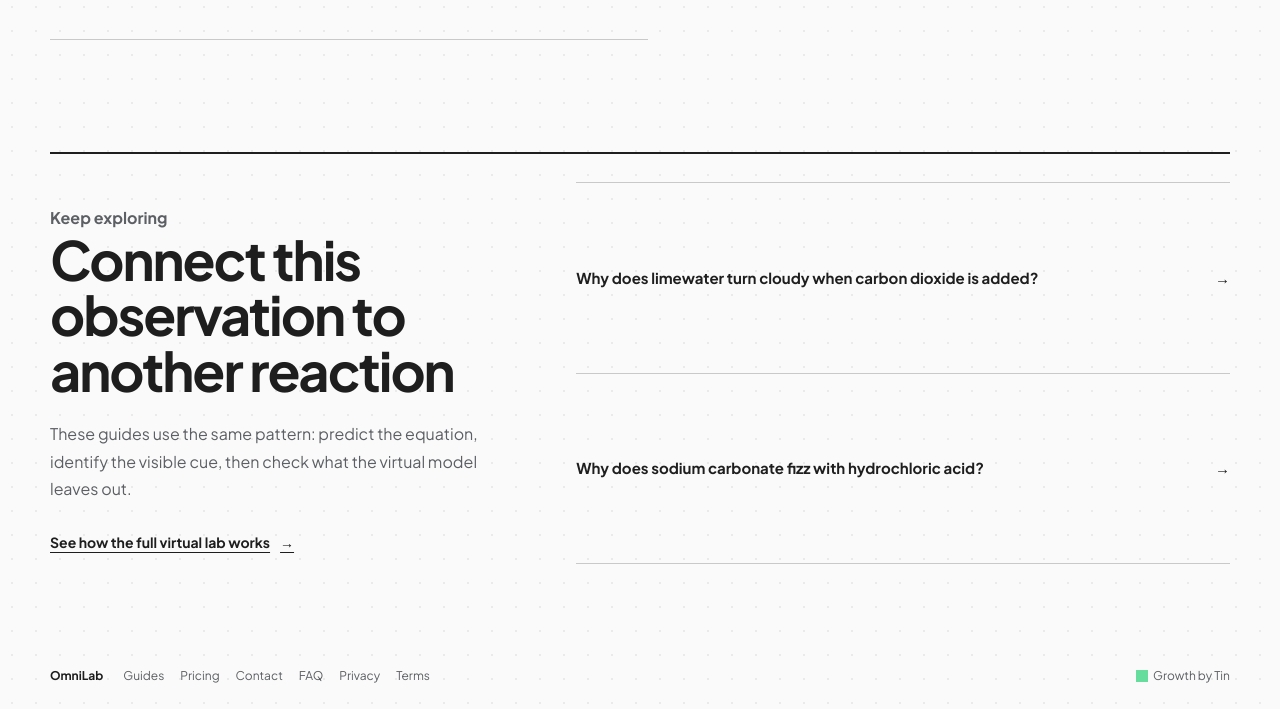
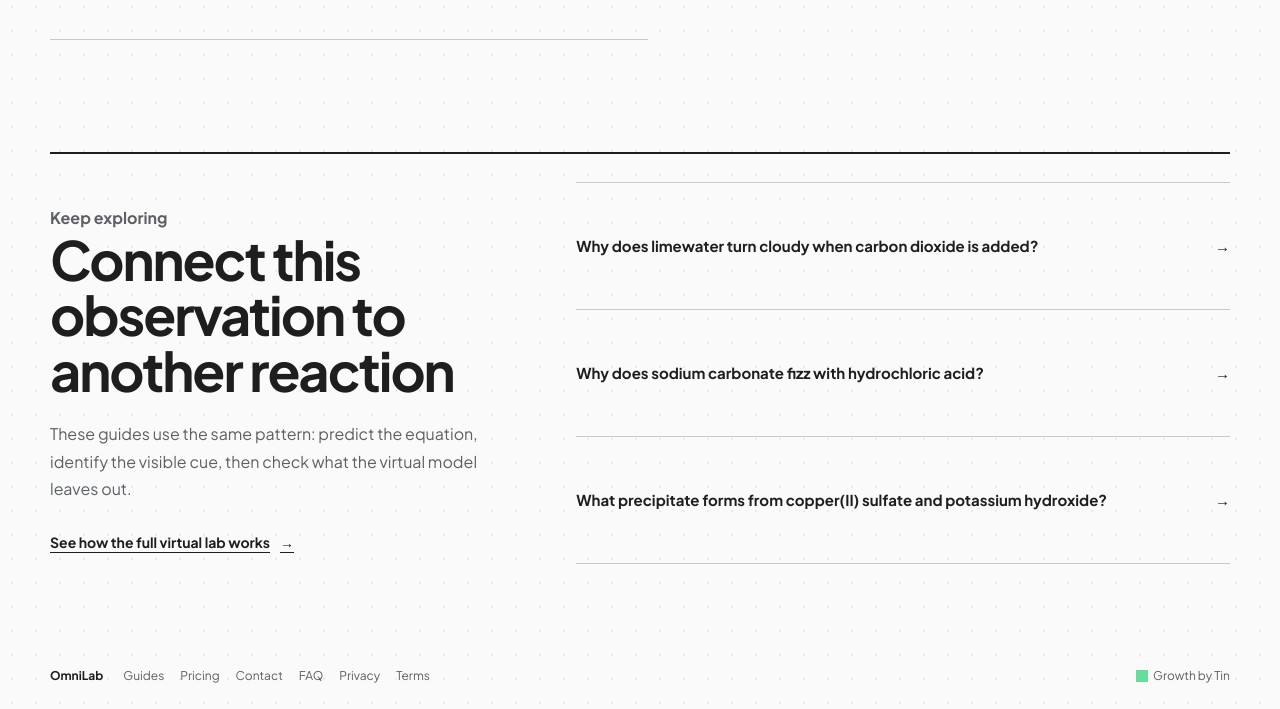
Before and after one commit to Yusupov-Muhammadyusuf/OmniLab, a Django app: page /guides/silver-nitrate-potassium-iodide-precipitate/ in a window 1280 px wide. Shown: the part 2285-2994 px from the top of the page. Run offline with Django 5.2, Linux system fonts and the light colour scheme.

Commit message:
Add copper hydroxide precipitate guide
Co-authored-by: tin-computer[bot] <277149838+tin-computer[bot]@users.noreply.github.com>

```diff
--- a/omnilab/urls.py
+++ b/omnilab/urls.py
@@ -32,6 +32,12 @@ urlpatterns = [
         views.prepared_reaction_demo,
         {'demo_key': 'silver-nitrate-potassium-iodide'},
         name="demo_silver_nitrate_potassium_iodide",
+    ),
+    path(
+        'demo/copper-sulfate-potassium-hydroxide/',
+        views.prepared_reaction_demo,
+        {'demo_key': 'copper-sulfate-potassium-hydroxide'},
+        name="demo_copper_sulfate_potassium_hydroxide",
     ),
     path(
         'guides/sodium-and-chlorine-reaction/',
@@ -74,5 +80,11 @@ urlpatterns = [
         {'guide_key': 'silver-nitrate-potassium-iodide'},
         name="guide_silver_nitrate_potassium_iodide",
     ),
+    path(
+        'guides/copper-ii-sulfate-potassium-hydroxide-precipitate/',
+        views.observation_guide,
+        {'guide_key': 'copper-sulfate-potassium-hydroxide'},
+        name="guide_copper_sulfate_potassium_hydroxide",
+    ),
     path('ai_insights/', views.ai_insights, name="ai_insights"),
 ]
--- a/omnilab/views.py
+++ b/omnilab/views.py
@@ -57,6 +57,10 @@ PUBLIC_CANONICAL_URLS = {
     "silver_nitrate_potassium_iodide": (
         f"{PRODUCTION_BASE_URL}/guides/"
         "silver-nitrate-potassium-iodide-precipitate/"
+    ),
+    "copper_sulfate_potassium_hydroxide": (
+        f"{PRODUCTION_BASE_URL}/guides/"
+        "copper-ii-sulfate-potassium-hydroxide-precipitate/"
     ),
 }
 SODIUM_CHLORINE_DEMO_URL = f"{PRODUCTION_BASE_URL}/demo/sodium-chlorine/"
@@ -140,6 +144,29 @@ REACTION_DEMOS = {
             "silver-nitrate-potassium-iodide/"
         ),
     },
+    "copper-sulfate-potassium-hydroxide": {
+        "id": "copper-sulfate-potassium-hydroxide",
+        "version": "v1",
+        "selectedChemicals": ["CuSO4", "KOH"],
+        "vessel": "beaker",
+        "liquidColor": "#5ba7d1",
+        "mixture_label": "CuSO4 + KOH",
+        "title": (
+            "Copper(II) sulfate and potassium hydroxide, ready to analyze"
+        ),
+        "page_title": (
+            "OmniLab - Copper(II) sulfate and potassium hydroxide demo"
+        ),
+        "page_description": (
+            "Open a prepared Copper(II) sulfate and Potassium hydroxide "
+            "setup, then choose whether to request an educational reaction "
+            "prediction."
+        ),
+        "url": (
+            f"{PRODUCTION_BASE_URL}/demo/"
+            "copper-sulfate-potassium-hydroxide/"
+        ),
+    },
 }
 CHEMICAL_REACTION_VIRTUAL_LAB_VISIT_SOURCE = "guide_virtual_lab"
 SUPPORTED_REACTION_EFFECTS = frozenset(
@@ -488,6 +515,102 @@ OBSERVATION_GUIDE_PAGES = {
             "decomposition, or waste handling."
         ),
     },
+    "copper-sulfate-potassium-hydroxide": {
+        "route_name": "guide_copper_sulfate_potassium_hydroxide",
+        "canonical_key": "copper_sulfate_potassium_hydroxide",
+        "visit_source": "guide_observation_d",
+        "demo_route_name": "demo_copper_sulfate_potassium_hydroxide",
+        "title": (
+            "What precipitate forms from copper(II) sulfate and potassium "
+            "hydroxide?"
+        ),
+        "page_title": (
+            "Copper(II) sulfate and potassium hydroxide precipitate | OmniLab"
+        ),
+        "description": (
+            "Identify the blue precipitate from copper(II) sulfate and "
+            "potassium hydroxide, read the ionic equation, and try it in "
+            "OmniLab."
+        ),
+        "reading_time": "5 minute read",
+        "direct_answer": (
+            "Copper(II) sulfate and potassium hydroxide form copper(II) "
+            "hydroxide, an insoluble blue precipitate. Potassium and sulfate "
+            "ions remain dissolved in the solution."
+        ),
+        "reactants": [
+            {"name": "Copper(II) sulfate", "formula": "CuSO4"},
+            {"name": "Potassium hydroxide", "formula": "KOH"},
+        ],
+        "setup_summary": (
+            "A beaker is prepared with Copper(II) sulfate and Potassium "
+            "hydroxide. The burner stays off, and you decide when to analyze."
+        ),
+        "cta_label": "Try the blue precipitate setup",
+        "equation": (
+            "CuSO4(aq) + 2KOH(aq) -> Cu(OH)2(s) + K2SO4(aq)"
+        ),
+        "explanation": (
+            "Copper(II) sulfate and potassium hydroxide undergo a double "
+            "displacement reaction. Insoluble copper(II) hydroxide forms as "
+            "a blue precipitate while potassium sulfate remains in solution. "
+            "Two hydroxide ions are required for each copper(II) ion."
+        ),
+        "observation_title": "A blue copper(II) hydroxide precipitate",
+        "observation": (
+            "OmniLab shows a bounded blue precipitate cue inside the beaker "
+            "to represent the expected copper(II) hydroxide solid."
+        ),
+        "observation_class": "observation-blue",
+        "observation_label": "Blue solid",
+        "net_ionic_equation": (
+            "Cu2+(aq) + 2OH-(aq) -> Cu(OH)2(s)"
+        ),
+        "spectator_ions": "K+(aq) and SO4^2-(aq)",
+        "ionic_explanation": (
+            "Copper(II) ions combine with hydroxide ions because copper(II) "
+            "hydroxide is insoluble in water. Potassium and sulfate ions do "
+            "not form the solid, so they cancel from the complete ionic "
+            "equation."
+        ),
+        "study_steps": [
+            {
+                "title": "Split the soluble reactants into ions",
+                "body": (
+                    "CuSO4 provides Cu2+ and SO4^2-. Each KOH provides K+ "
+                    "and OH-."
+                ),
+            },
+            {
+                "title": "Identify the insoluble product",
+                "body": (
+                    "Cu2+ combines with two OH- ions to form solid Cu(OH)2, "
+                    "the blue precipitate."
+                ),
+            },
+            {
+                "title": "Cancel the spectator ions",
+                "body": (
+                    "K+ and SO4^2- remain aqueous on both sides, leaving the "
+                    "net ionic equation for precipitation."
+                ),
+            },
+        ],
+        "safety": [
+            "Wear splash goggles and chemical-resistant gloves.",
+            (
+                "Avoid skin contact with copper sulfate and potassium "
+                "hydroxide."
+            ),
+            "Collect copper-containing waste for proper disposal.",
+        ],
+        "boundary": (
+            "The blue cue is a simplified expected observation. OmniLab does "
+            "not model concentration, yield, particle size, temperature, "
+            "addition order, or waste handling. Vessel and burner choices do "
+            "not affect the prediction."
+        ),
+    },
 }
 
 GUIDE_LIBRARY_GROUPS = [
@@ -609,6 +732,22 @@ GUIDE_LIBRARY_GROUPS = [
                 ]["route_name"],
                 "canonical_key": OBSERVATION_GUIDE_PAGES[
                     "silver-nitrate-potassium-iodide"
+                ]["canonical_key"],
+            },
+            {
+                "number": "08",
+                "title": OBSERVATION_GUIDE_PAGES[
+                    "copper-sulfate-potassium-hydroxide"
+                ]["title"],
+                "summary": (
+                    "Connect the double displacement equation to a blue "
+                    "copper(II) hydroxide precipitate."
+                ),
+                "route_name": OBSERVATION_GUIDE_PAGES[
+                    "copper-sulfate-potassium-hydroxide"
+                ]["route_name"],
+                "canonical_key": OBSERVATION_GUIDE_PAGES[
+                    "copper-sulfate-potassium-hydroxide"
                 ]["canonical_key"],
             },
         ],
@@ -1153,7 +1292,7 @@ def chemical_reaction_virtual_lab(request):
 def guide_library(request):
     canonical_url = PUBLIC_CANONICAL_URLS["guides"]
     description = (
-        "Browse seven chemistry guides about virtual reaction labs, sodium "
+        "Browse eight chemistry guides about virtual reaction labs, sodium "
         "and chlorine, gas evolution, and precipitate observations."
     )
     guides = [
--- a/static/js/configuration/config.js
+++ b/static/js/configuration/config.js
@@ -7,7 +7,8 @@ const GUIDE_VISIT_SOURCES = new Set([
     'guide_virtual_lab',
     'guide_observation_a',
     'guide_observation_b',
-    'guide_observation_c'
+    'guide_observation_c',
+    'guide_observation_d'
 ]);
 const ALLOWED_VISIT_SOURCES = new Set([
     'student_invite',
@@ -57,6 +58,15 @@ const reactionGuidesByPairKey = new Map([
             {
                 href: '/guides/silver-nitrate-potassium-iodide-precipitate/',
                 title: 'What precipitate forms when silver nitrate reacts with potassium iodide?'
+            }
+        ]
+    ],
+    [
+        'CuSO4+KOH',
+        [
+            {
+                href: '/guides/copper-ii-sulfate-potassium-hydroxide-precipitate/',
+                title: 'What precipitate forms from copper(II) sulfate and potassium hydroxide?'
             }
         ]
     ]
--- a/templates/chemical_reaction_virtual_lab.html
+++ b/templates/chemical_reaction_virtual_lab.html
@@ -18,7 +18,7 @@
     <meta name="twitter:title" content="Chemical reaction virtual lab for students">
     <meta name="twitter:description" content="{{ page_description }}">
     <meta name="twitter:image" content="{{ social_preview_url }}">
-    <link rel="icon" href="{% static 'favicon.svg' %}" type="image/svg+xml">
+    <link rel="icon" href="{% static 'favicon.png' %}" type="image/png">
     <link href="https://fonts.googleapis.com/css2?family=Plus+Jakarta+Sans:wght@400;600;700&display=swap" rel="stylesheet">
     <link rel="stylesheet" href="{% static 'css/style.css' %}">
     {% include "partials/product_analytics.html" %}
--- a/templates/contact.html
+++ b/templates/contact.html
@@ -7,7 +7,7 @@
     <meta name="description" content="Send OmniLab a question or product note through the secure in-page contact form.">
     <title>Contact | OmniLab</title>
     <link rel="canonical" href="{{ canonical_url }}">
-    <link rel="icon" href="{% static 'favicon.svg' %}" type="image/svg+xml">
+    <link rel="icon" href="{% static 'favicon.png' %}" type="image/png">
     <link href="https://fonts.googleapis.com/css2?family=Plus+Jakarta+Sans:wght@400;600;700&display=swap" rel="stylesheet">
     <link rel="stylesheet" href="{% static 'css/style.css' %}">
     {% if is_feedback %}
--- a/templates/faq.html
+++ b/templates/faq.html
@@ -7,7 +7,7 @@
     <meta name="description" content="Find clear answers about setting up OmniLab, supported chemicals and equipment, reaction accuracy, lab safety, account access, and getting help.">
     <title>Frequently asked questions | OmniLab</title>
     <link rel="canonical" href="{{ canonical_url }}">
-    <link rel="icon" href="{% static 'favicon.svg' %}" type="image/svg+xml">
+    <link rel="icon" href="{% static 'favicon.png' %}" type="image/png">
     <link href="https://fonts.googleapis.com/css2?family=Plus+Jakarta+Sans:wght@400;600;700&display=swap" rel="stylesheet">
     <link rel="stylesheet" href="{% static 'css/style.css' %}">
     <script type="application/ld+json">{{ faq_schema_json|safe }}</script>
--- a/templates/guide_library.html
+++ b/templates/guide_library.html
@@ -18,7 +18,7 @@
     <meta name="twitter:title" content="Chemistry guides | OmniLab">
     <meta name="twitter:description" content="{{ page_description }}">
     <meta name="twitter:image" content="{{ social_preview_url }}">
-    <link rel="icon" href="{% static 'favicon.svg' %}" type="image/svg+xml">
+    <link rel="icon" href="{% static 'favicon.png' %}" type="image/png">
     <link href="https://fonts.googleapis.com/css2?family=Plus+Jakarta+Sans:wght@400;600;700&display=swap" rel="stylesheet">
     <link rel="stylesheet" href="{% static 'css/style.css' %}">
     {% include "partials/product_analytics.html" %}
@@ -39,7 +39,7 @@
 
         <section class="guide-index-hero" aria-labelledby="guide-index-heading">
             <div class="guide-index-hero-copy">
-                <p class="guide-context">Seven questions · One connected library</p>
+                <p class="guide-context">Eight questions · One connected library</p>
                 <h1 id="guide-index-heading">Understand the reaction, then try it in the lab</h1>
                 <p>Choose a guide for the question in front of you. Each one connects a supported reaction, formula, bond, or visible observation to the chemistry behind it.</p>
                 <a class="guide-primary" href="{% url 'index' %}#lab-workspace">
@@ -62,7 +62,7 @@
             <div class="guide-index-library-intro">
                 <p class="guide-section-label">Browse the library</p>
                 <h2 id="library-heading">Start where your chemistry question starts</h2>
-                <p>The seven guides are grouped by the job they help you do, not by publication date.</p>
+                <p>The eight guides are grouped by the job they help you do, not by publication date.</p>
             </div>
 
             <div class="guide-index-groups">
--- a/templates/guided_experiment.html
+++ b/templates/guided_experiment.html
@@ -18,7 +18,7 @@
     <meta name="twitter:title" content="{{ guide.title }}">
     <meta name="twitter:description" content="{{ guide.description }}">
     <meta name="twitter:image" content="{{ social_preview_url }}">
-    <link rel="icon" href="{% static 'favicon.svg' %}" type="image/svg+xml">
+    <link rel="icon" href="{% static 'favicon.png' %}" type="image/png">
     <link href="https://fonts.googleapis.com/css2?family=Plus+Jakarta+Sans:wght@400;600;700&display=swap" rel="stylesheet">
     <link rel="stylesheet" href="{% static 'css/style.css' %}">
     {% include "partials/product_analytics.html" %}
--- a/templates/observation_guide.html
+++ b/templates/observation_guide.html
@@ -18,7 +18,7 @@
     <meta name="twitter:title" content="{{ guide.title }}">
     <meta name="twitter:description" content="{{ guide.description }}">
     <meta name="twitter:image" content="{{ social_preview_url }}">
-    <link rel="icon" href="{% static 'favicon.svg' %}" type="image/svg+xml">
+    <link rel="icon" href="{% static 'favicon.png' %}" type="image/png">
     <link href="https://fonts.googleapis.com/css2?family=Plus+Jakarta+Sans:wght@400;600;700&display=swap" rel="stylesheet">
     <link rel="stylesheet" href="{% static 'css/style.css' %}">
     {% include "partials/product_analytics.html" %}
@@ -98,6 +98,34 @@
                 </div>
             </section>
 
+            {% if guide.net_ionic_equation %}
+            <section class="observation-guide-ions" aria-labelledby="ionic-heading">
+                <div class="observation-guide-ions-intro">
+                    <p class="guide-section-label">Net ionic equation</p>
+                    <h2 id="ionic-heading">Which ions actually form the precipitate?</h2>
+                    <p>{{ guide.ionic_explanation }}</p>
+                    <div class="observation-guide-ionic-equation">
+                        <span>Particles that change</span>
+                        <strong>{{ guide.net_ionic_equation }}</strong>
+                    </div>
+                    <p class="observation-guide-spectators">
+                        <strong>Spectator ions:</strong> {{ guide.spectator_ions }}
+                    </p>
+                </div>
+                <ol class="observation-guide-ion-steps">
+                    {% for step in guide.study_steps %}
+                    <li>
+                        <span>0{{ forloop.counter }}</span>
+                        <div>
+                            <h3>{{ step.title }}</h3>
+                            <p>{{ step.body }}</p>
+                        </div>
+                    </li>
+                    {% endfor %}
+                </ol>
+            </section>
+            {% endif %}
+
             <section class="observation-guide-notes" aria-label="Safety and product limits">
                 <div class="observation-guide-safety">
                     <p class="guide-section-label">Three safety notes</p>
--- a/templates/pricing.html
+++ b/templates/pricing.html
@@ -7,7 +7,7 @@
     <meta name="description" content="Use OmniLab's current public virtual chemistry lab release for free, with no account required. The source code is available under the MIT License.">
     <title>Pricing | OmniLab</title>
     <link rel="canonical" href="{{ canonical_url }}">
-    <link rel="icon" href="{% static 'favicon.svg' %}" type="image/svg+xml">
+    <link rel="icon" href="{% static 'favicon.png' %}" type="image/png">
     <link href="https://fonts.googleapis.com/css2?family=Plus+Jakarta+Sans:wght@400;600;700&display=swap" rel="stylesheet">
     <link rel="stylesheet" href="{% static 'css/style.css' %}">
 </head>
--- a/templates/privacy.html
+++ b/templates/privacy.html
@@ -7,7 +7,7 @@
     <meta name="description" content="Read how OmniLab's current public release handles reaction inputs, local browser storage, service data, and limited product analytics.">
     <title>Privacy | OmniLab</title>
     <link rel="canonical" href="{{ canonical_url }}">
-    <link rel="icon" href="{% static 'favicon.svg' %}" type="image/svg+xml">
+    <link rel="icon" href="{% static 'favicon.png' %}" type="image/png">
     <link href="https://fonts.googleapis.com/css2?family=Plus+Jakarta+Sans:wght@400;600;700&display=swap" rel="stylesheet">
     <link rel="stylesheet" href="{% static 'css/style.css' %}">
 </head>
--- a/templates/terms.html
+++ b/templates/terms.html
@@ -7,7 +7,7 @@
     <meta name="description" content="Read the terms for OmniLab's current public virtual chemistry lab release and its educational reaction predictions.">
     <title>Terms | OmniLab</title>
     <link rel="canonical" href="{{ canonical_url }}">
-    <link rel="icon" href="{% static 'favicon.svg' %}" type="image/svg+xml">
+    <link rel="icon" href="{% static 'favicon.png' %}" type="image/png">
     <link href="https://fonts.googleapis.com/css2?family=Plus+Jakarta+Sans:wght@400;600;700&display=swap" rel="stylesheet">
     <link rel="stylesheet" href="{% static 'css/style.css' %}">
 </head>
```
Also changed, not shown: browser_tests/compatible_reaction_partners.test.mjs (+8 -1 lines), omnilab/tests.py (+48 -15 lines), static/css/style.css (+107 -0 lines), static/ts/configuration/config.ts (+13 -2 lines), templates/index.html (+10 -2 lines).
